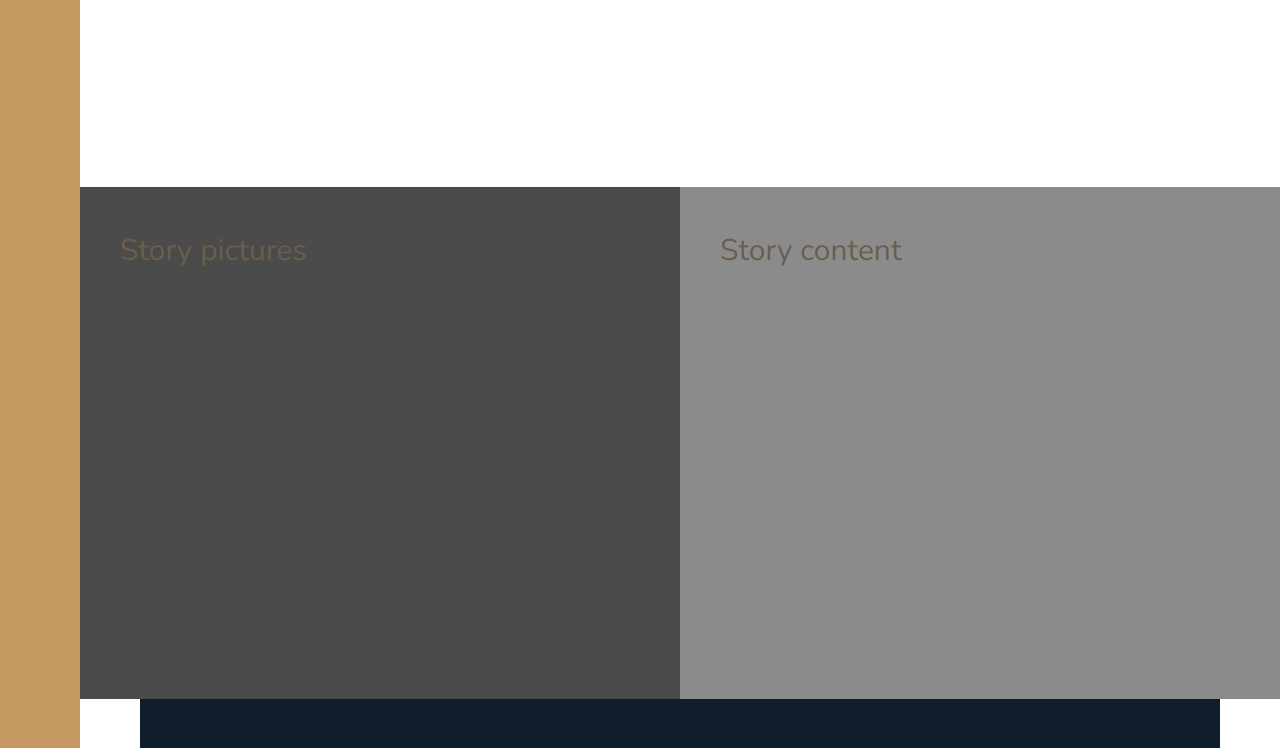
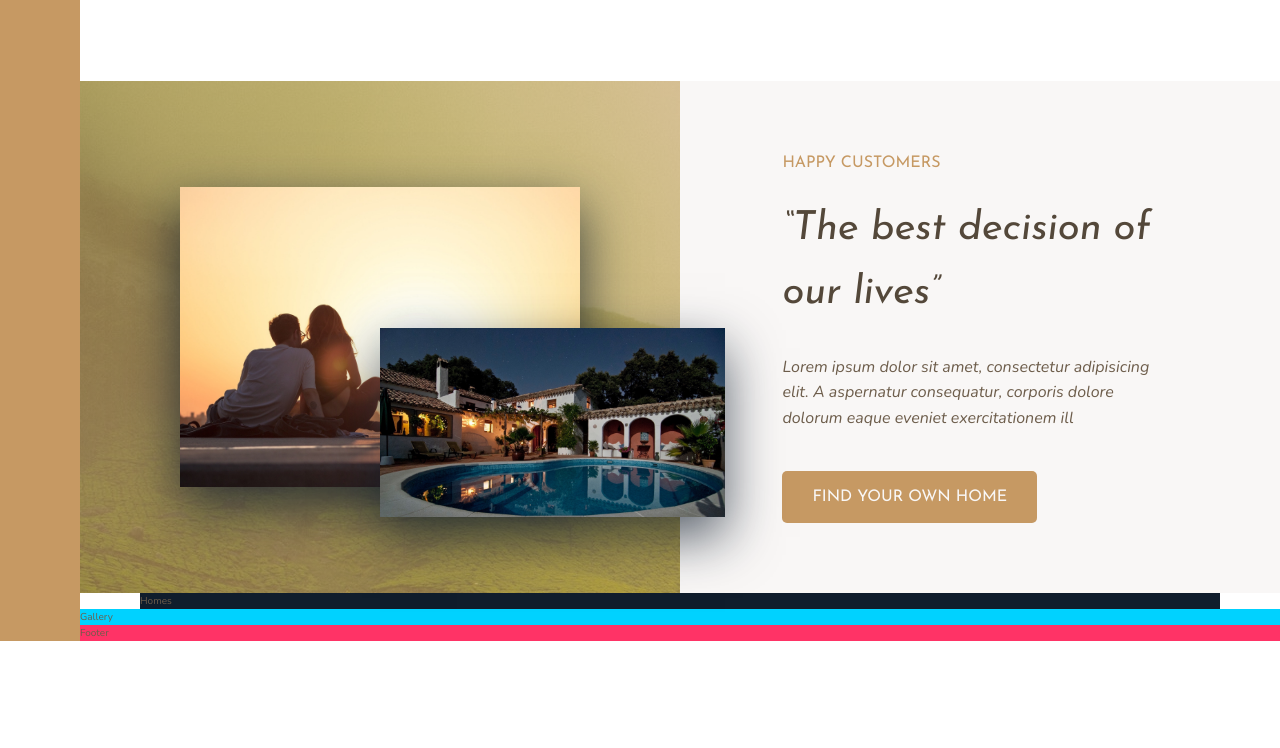
Before and after one commit to naitik0212/CSS-Advanced-Website, a website: page index3.html in a window 1280 px wide. Shown: the part 1160-1908 px from the top of the page. After the commit the page ends 1801 px from the top, so only its background shows below. Drawn offline with nearby package versions, Linux system fonts and the light colour scheme.

Commit message:
Story section complete

```diff
--- a/index3.html
+++ b/index3.html
@@ -70,12 +70,17 @@
      </section>
 
     <div class="story__pictures">
-        Story pictures
+        <img src="img_3/story-1.jpeg" alt="Couple with new house" class="story__img--1">
+        <img src="img_3/story-2.jpeg" alt="Couple with new house" class="story__img--2">
+
     </div>
 
 
     <div class="story__content">
-        Story content
+        <h3 class="heading-3 mb-sm">Happy Customers</h3>
+        <h2 class="heading-2 heading-2--dark mb-md">&ldquo;The best decision of our lives&rdquo;</h2>
+        <p class="story__text mb-lg">Lorem ipsum dolor sit amet, consectetur adipisicing elit. A aspernatur consequatur, corporis dolore dolorum eaque eveniet exercitationem ill</p>
+        <button class="btn">Find your own home</button>
     </div>
 
     <section class="homes">
--- a/scss_3/_base.scss
+++ b/scss_3/_base.scss
@@ -40,7 +40,7 @@
   grid-template-columns: [sidebar-start] 8rem [sidebar-end full-start] minmax(6rem,1fr) [center-start] repeat(8, [col-start] minmax(min-content, 14rem) [col-end]) [center-end] minmax(6rem,1fr) [full-end]; // 2 columns are full bleed section with 1fr.
 
   & > * {
-    padding: 40px;
-    font-size: 3rem;
+    //padding: 40px;
+    //font-size: 3rem;
   }
 }
--- a/scss_3/_story.scss
+++ b/scss_3/_story.scss
@@ -2,10 +2,47 @@
   &__pictures {
     background-color: #4b4b4b;
     grid-column: full-start/col-end 4;
+    background-image: linear-gradient(rgba($color-primary, 0.6), rgba($color-primary, 0.6)), url("../img_3/back.jpg");
+
+    display: grid;
+    grid-template-rows: repeat(6, 1fr);
+    grid-template-columns: repeat(6,1fr);
+    align-items: center;
+
+  }
+
+  &__img--1 {
+    width: 100%;
+    grid-row: 2/6;
+    grid-column: 2/6;
+    box-shadow: 0 2rem 5rem rgba($color-secondary, 0.8);
+
+  }
+
+  &__img--2 {
+    width: 115%;
+    z-index: 1;
+    grid-row: 4/6;
+    grid-column: 4/7;
+    box-shadow: 0 2rem 5rem rgba($color-secondary, 0.7);
   }
 
   &__content {
-    background-color: #8b8b8b;
+    background-color: $color-grey-light-1;
     grid-column: col-start 5/full-end;
+    padding: 6rem 8vw;
+    //display: flex;
+    //flex-direction: column;
+    //justify-content: center;
+    //align-items: flex-start;
+
+    display: grid;
+    align-content: center;
+    justify-items: start;
+  }
+
+  &__text {
+    font-size: 1.6rem;
+    font-style: italic;
   }
 }
--- a/scss_3/_typography.scss
+++ b/scss_3/_typography.scss
@@ -9,12 +9,22 @@
 
 .heading-2 {
   @extend %heading;
+  font-size: 4rem;
+  font-style: italic;
+  &--light {
+    color: $color-grey-light-1
+  }
 
+  &--dark {
+    color: $color-grey-dark-1
+  }
 }
 
 .heading-3 {
   @extend %heading;
-
+  font-size: 1.6rem;
+  color: $color-primary;
+  text-transform: uppercase;
 }
 
 .heading-4 {
@@ -25,8 +35,41 @@
     color: $color-grey-light-1
   }
 
-  &--light {
+  &--dark {
     color: $color-grey-dark-1
   }
 
 }
+
+.btn {
+  background-color: $color-primary;
+  color: $color-grey-light-1;
+  border: none;
+  border-radius: 0.5rem;
+  font-family: $font-display;
+  text-transform: uppercase;
+  font-size: 1.6rem;
+  padding: 1.8rem 3rem;
+  cursor: pointer;
+  transition: all 0.2s;
+
+  &:hover {
+    background-color: $color-primary-dark;
+  }
+}
+
+.mb-sm {
+  margin-bottom: 2rem;
+}
+
+.mb-md {
+  margin-bottom: 3rem;
+}
+
+.mb-lg {
+   margin-bottom: 4rem;
+ }
+
+.mb-xl {
+    margin-bottom: 8rem;
+  }
```
Also changed, not shown: css_3/style.css.
